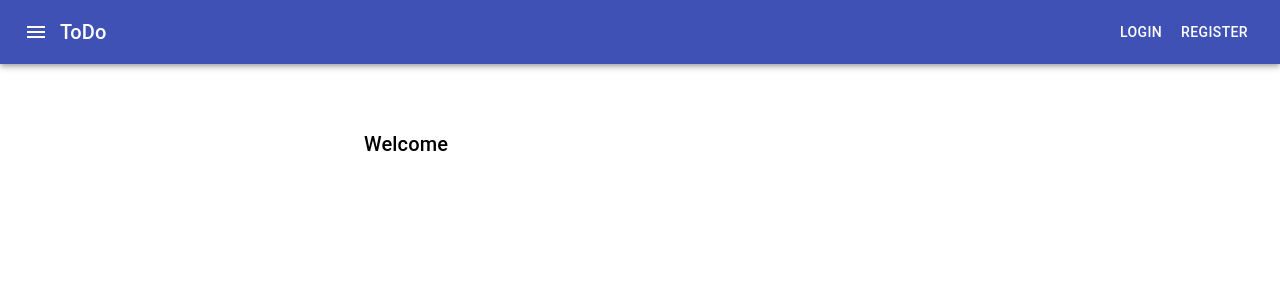
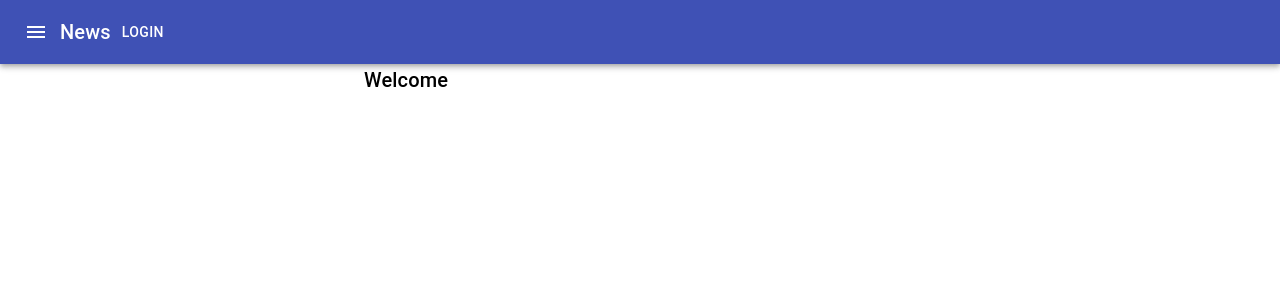
Before and after one commit to slugaIO/F.TOFO, a React (Create React App) app: page /register in a window 1280 px wide. Shown: the top 300 px of the page. Built offline with nearby package versions, Linux system fonts and the light colour scheme.

Commit message:
navigation bar reorder

```diff
--- a/src/App.js
+++ b/src/App.js
@@ -1,19 +1,11 @@
 import React, { Component } from 'react';
 import { makeStyles } from '@material-ui/core/styles';
-import AppBar from '@material-ui/core/AppBar';
-import Toolbar from '@material-ui/core/Toolbar';
-import Typography from '@material-ui/core/Typography';
-import Button from '@material-ui/core/Button';
-import IconButton from '@material-ui/core/IconButton';
-import MenuIcon from '@material-ui/icons/Menu';
-import AccountCircle from '@material-ui/icons/AccountCircle';
-import Paper from 'material-ui/Paper';
 
 import Login from './Components/Main/Login'
 import Register from './Components/Main/Register'
-import MenuTop from './Components/Main/TopNavigation'
 import Welcome from './Components/Main/Welcome/WelcomeScreen'
 import Dashboard from './Components/Main/Dashboard/Dashboard'
+import TopBar from './Components/Main/Navigation/AppBar'
 
 import './App.css';
 
@@ -31,13 +23,7 @@ class App extends Component {
   }
 
   updateState = (object) =>{
-    console.table({
-      message:'update',
-      data:object
-    })
-    console.table(object)
     this.setState(object);
-    console.table(this.state.access);
   }
 
   render() {
@@ -56,28 +42,11 @@ class App extends Component {
         flexGrow: 1,
         height: '100vh',
         overflow: 'auto',
-      },
-      appBarSpacer:{
-        backgroundColor:'#CCC',
-        flexGrow: 1,
-        height: '100vh',
-        overflow: 'auto',
       }
     }
     return (
       <React.Fragment>
-      <AppBar color="primary" position='sticky'>
-      <Toolbar>
-        <IconButton edge="start" color="inherit" aria-label="menu">
-          <MenuIcon />
-        </IconButton>
-        <Typography variant="h6" style={style.title}>
-          ToDo
-        </Typography>
-        <MenuTop updateState={this.updateState.bind(this)} isAuthorized={this.state.access.isAuthorized} />
-      </Toolbar>
-    </AppBar>
-    <Toolbar />
+      <TopBar updateState={this.updateState.bind(this)} isAuthorized={this.state.access.isAuthorized}/>
     {
        this.state.navigation.welcome === true ?
        <React.Fragment>
--- /dev/null
+++ b/src/Components/Main/Navigation/AppBar.js
@@ -0,0 +1,72 @@
+import React from 'react';
+import AppBar from '@material-ui/core/AppBar';
+import Toolbar from '@material-ui/core/Toolbar';
+import Typography from '@material-ui/core/Typography';
+import IconButton from '@material-ui/core/IconButton';
+import MenuIcon from '@material-ui/icons/Menu';
+import Navigation from './Navigation'
+import Button from '@material-ui/core/Button';
+import { makeStyles } from '@material-ui/core/styles';
+import AccountCircle from '@material-ui/icons/AccountCircle';
+
+
+class ApplicationBar extends React.Component{
+
+
+    constructor(props){
+        super(props);
+        // this.state.isAuthorized = props.isAuthorized;
+        // this.updateState = props.updateState;
+    }
+    componentWillReceiveProps(props){
+       // this.setState(props);
+    }
+    render() {
+        const style = {
+            root: {
+                flexGrow: 1,
+              },
+              menuButton: {
+                flexGrow: 1,
+              },
+              title: {
+                flexGrow: 1,
+              }
+        }
+        return(
+            <div >
+            <AppBar position="static">
+              <Toolbar>
+                <IconButton edge="start" color="inherit" aria-label="menu">
+                  <MenuIcon />
+                </IconButton>
+                <Typography variant="h6" >
+                  News
+                </Typography>
+                <Button color="inherit">Login</Button>
+              </Toolbar>
+            </AppBar>
+          </div>
+          /*
+        <React.Fragment>
+            <AppBar position='sticky'  style={style.root}>
+            <Toolbar>
+              <IconButton edge="start" color="inherit" aria-label="menu" >
+                <MenuIcon />
+              </IconButton>
+              <Typography variant="h6">
+                Task List
+              </Typography>
+              <React.Fragment>
+                 <Navigation updateState={this.updateState.bind(this)} isAuthorized={this.state.isAuthorized} style={style.root} />
+              </React.Fragment>
+            </Toolbar>
+          </AppBar>
+          <Toolbar />
+        </React.Fragment>
+        */
+        )
+    }
+}
+
+export default ApplicationBar
--- a/src/Components/Main/TopNavigation.js
+++ b/src/Components/Main/Navigation/Navigation.js
@@ -9,6 +9,7 @@ class TopNavigation extends React.Component{
     }
     constructor(props){
         super(props);
+        this.isAuthorized = props.isAuthorized;
         this.updateState = props.updateState;
     }
     login = () => {
@@ -19,6 +20,7 @@ class TopNavigation extends React.Component{
         });
     }
     register = () => {
+        console.log(`Auth: ${this.state.isAuthorized}`);
         this.updateState({
             navigation:{
                 register:true
@@ -27,10 +29,14 @@ class TopNavigation extends React.Component{
     }
     logout = () => {
         this.updateState({
+            access:{},
             navigation:{
-                logout:true
-            }
+                welcome:true
+              }
         });
+    }
+    componentWillReceiveProps(props){
+        this.setState(props);
     }
     render(){
         return(
--- a/src/Components/Main/Register.js
+++ b/src/Components/Main/Register.js
@@ -8,13 +8,6 @@ class Register extends React.Component {
     constructor(props){
         super(props);
         this.props = props;
-    }
-    componentDidMount(){
-        console.table({
-            message:'Login',
-            accessToken:`${this.props.accessToken}`,
-            refreshToken:`${this.props.refreshToken}`
-        })
     }
     doLogin = () =>  {
         alert(`${process.env.REACT_APP_API_HOST}`);
```
